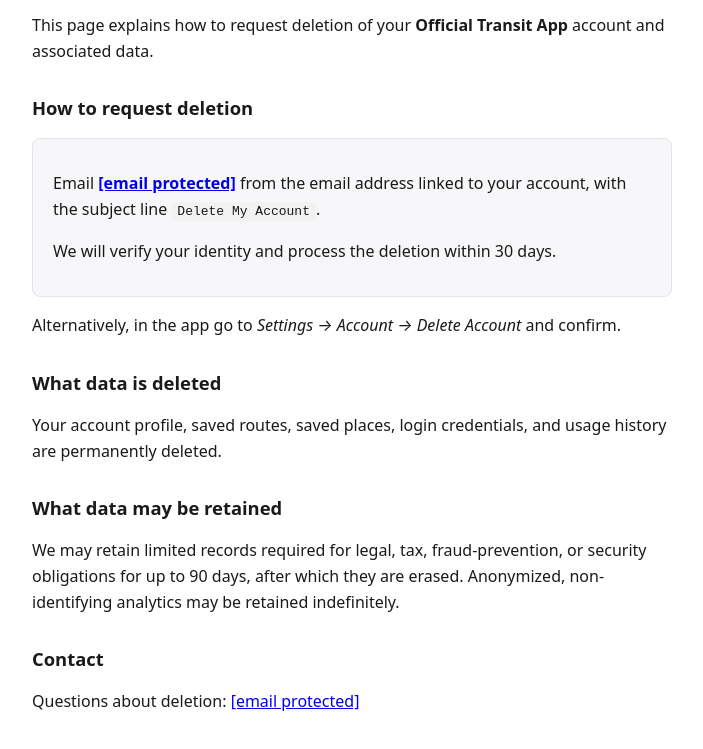
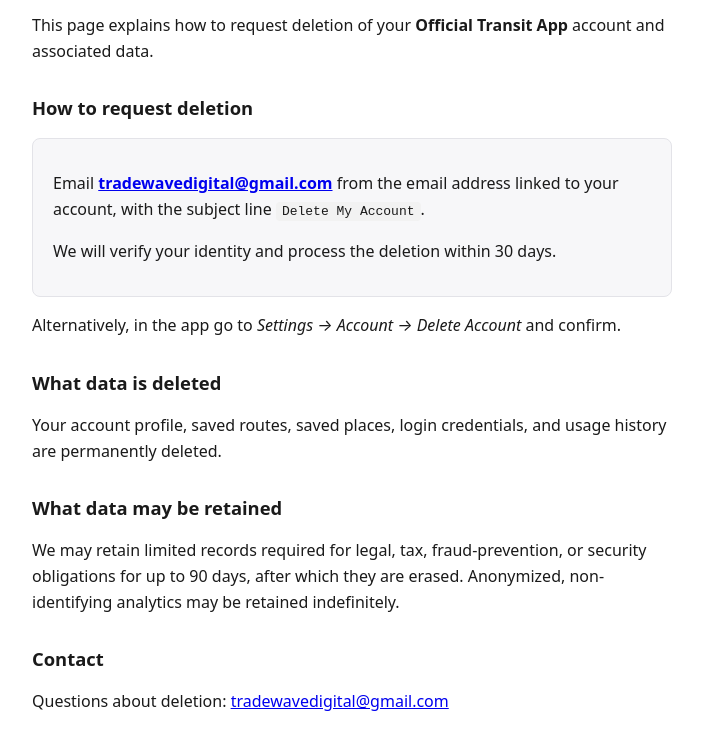
Before and after one commit to jbuittechservices/officialtransitapp, a plain HTML site: page account-deletion.html in a window 1280 px wide. Shown: the part 81-830 px from the top of the page, without its empty margins (288-991 px from the left). Drawn offline with Linux system fonts and the light colour scheme.

Commit message:
Update account-deletion.html

```diff
--- a/account-deletion.html
+++ b/account-deletion.html
@@ -18,7 +18,7 @@
 
   <h2>How to request deletion</h2>
   <div class="box">
-    <p>Email <strong><a href="mailto:[email protected]">[email protected]</a></strong> from the email address linked to your account, with the subject line <code>Delete My Account</code>.</p>
+    <p>Email <strong><a href="mailto:[email protected]">tradewavedigital@gmail.com</a></strong> from the email address linked to your account, with the subject line <code>Delete My Account</code>.</p>
     <p>We will verify your identity and process the deletion within 30 days.</p>
   </div>
   <p>Alternatively, in the app go to <em>Settings → Account → Delete Account</em> and confirm.</p>
@@ -30,6 +30,6 @@
   <p>We may retain limited records required for legal, tax, fraud-prevention, or security obligations for up to 90 days, after which they are erased. Anonymized, non-identifying analytics may be retained indefinitely.</p>
 
   <h2>Contact</h2>
-  <p>Questions about deletion: <a href="mailto:[email protected]">[email protected]</a></p>
+  <p>Questions about deletion: <a href="mailto:[email protected]">tradewavedigital@gmail.com</a></p>
 </body>
 </html>
```
